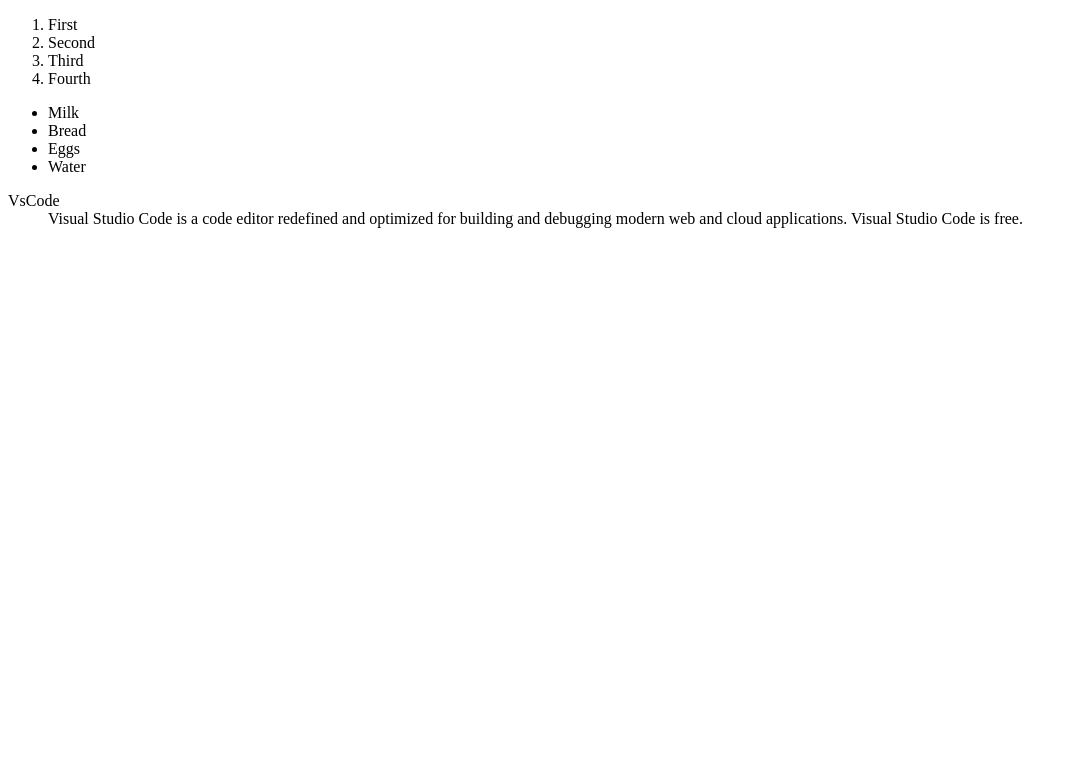
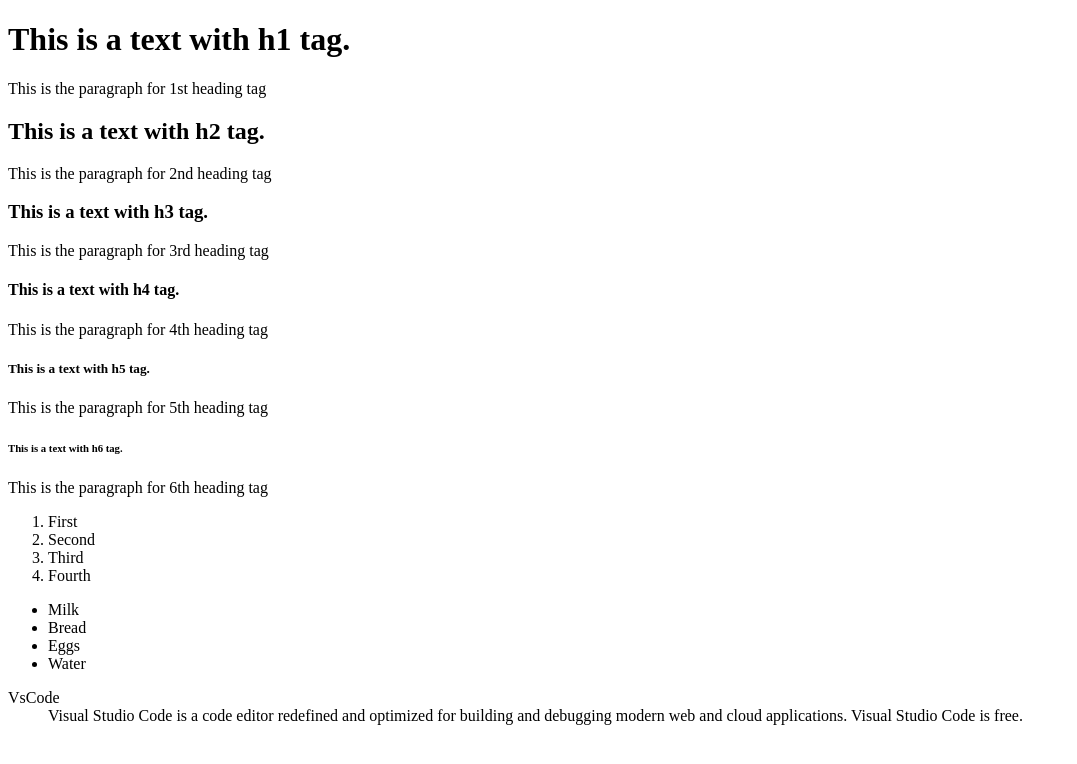
Before and after one commit to whatislavj/lectia4, a plain HTML site: page index.html in a window 1280 px wide. Shown: the whole page, without its empty margins (0-1077 px from the left). Drawn offline with Linux system fonts and the light colour scheme.

Commit message:
Added h & Added p

```diff
--- a/index.html
+++ b/index.html
@@ -8,6 +8,30 @@
 </head>
 
 <body>
+
+    <div class="h_p">
+        <h1>This is a text with h1 tag.</h1>
+        <p>This is the paragraph for 1st heading tag</p>
+
+            <h2>This is a text with h2 tag.</h2>
+            <p>This is the paragraph for 2nd heading tag</p>
+
+                <h3>This is a text with h3 tag.</h3>
+                <p>This is the paragraph for 3rd heading tag</p>
+
+                    <h4>This is a text with h4 tag.</h4>
+                    <p>This is the paragraph for 4th heading tag</p>
+
+                        <h5>This is a text with h5 tag.</h5>
+                        <p>This is the paragraph for 5th heading tag</p>
+
+                            <h6>This is a text with h6 tag.</h6>
+                            <p>This is the paragraph for 6th heading tag</p>
+    </div>
+
+
+
+
     <div class="ordered_list">
         <ol>
             <li>First</li>
@@ -29,9 +53,11 @@
     <div class="description_list">
         <dl>
             <dt>VsCode</dt>
-            <dd>Visual Studio Code is a code editor redefined and optimized for building and debugging modern web and cloud applications. Visual Studio Code is free.</dd>
+                <dd>Visual Studio Code is a code editor redefined and optimized for building and debugging modern web and
+                cloud applications. Visual Studio Code is free.</dd>
         </dl>
     </div>
+
 </body>
 
 </html>
```
